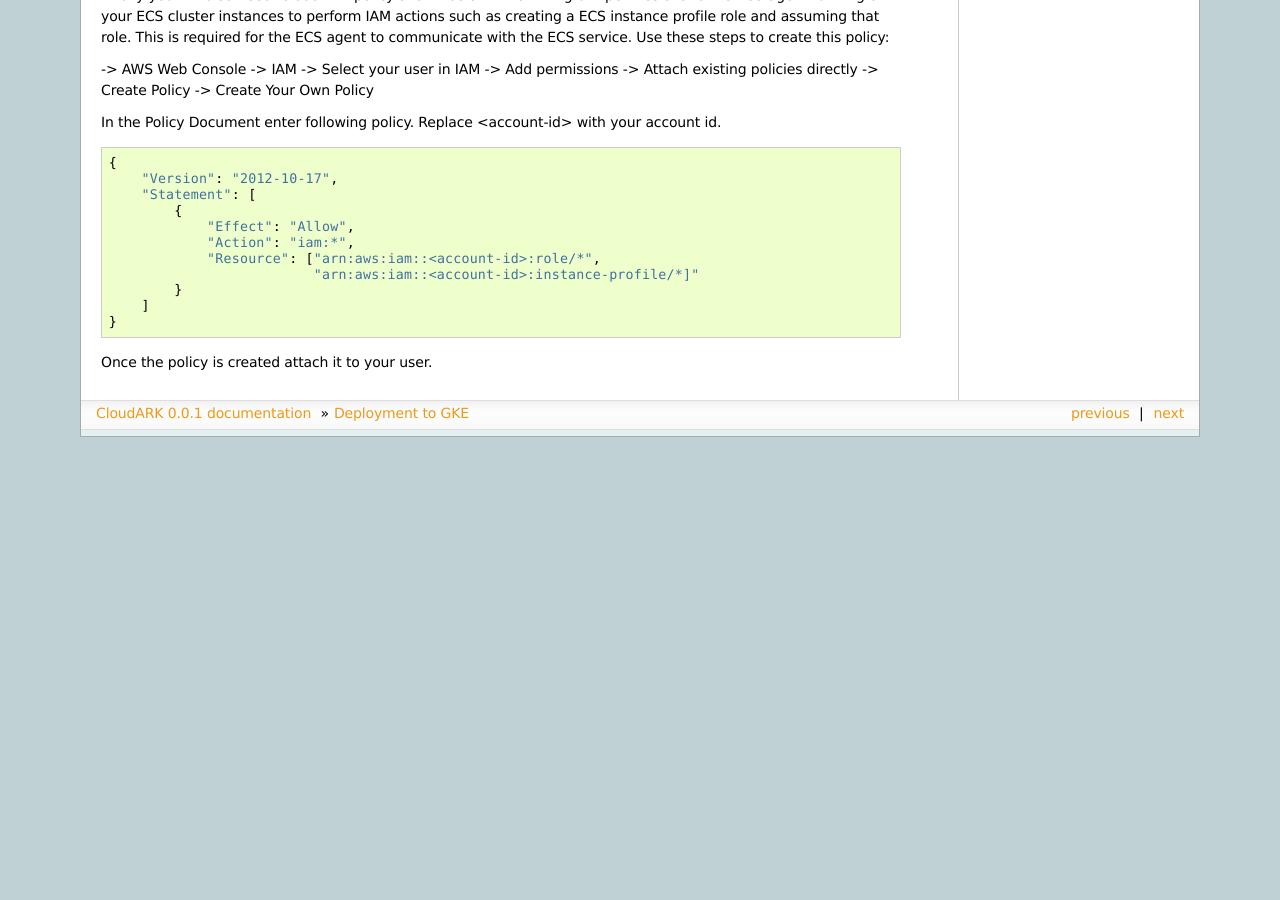
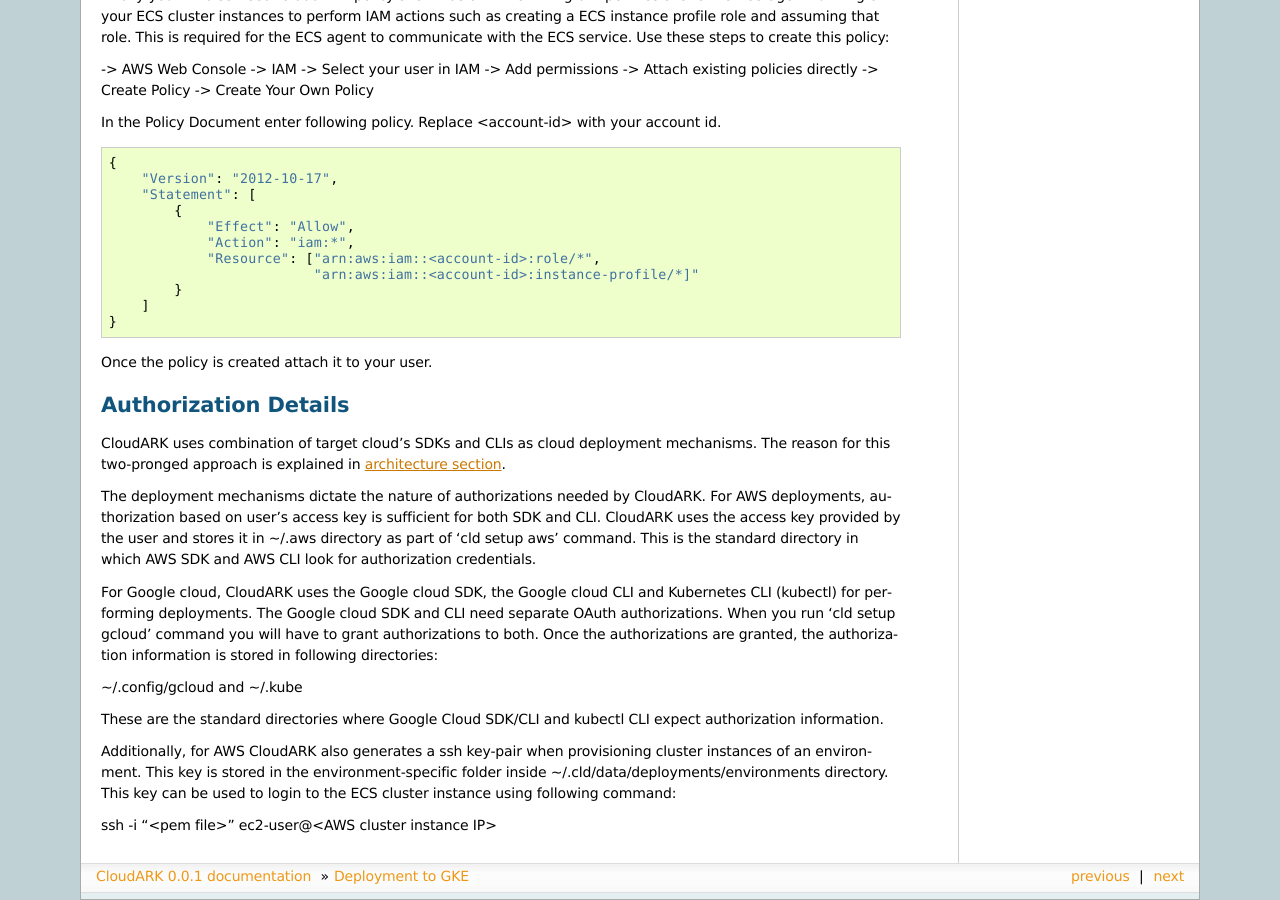
Before and after one commit to cloud-ark/caastle, a Sphinx documentation site: the page built from docs/deployments.rst, in a window 1280 px wide and 900 px high, scrolled down 725 px. Built offline with Sphinx 7.4.7, drawn with Linux system fonts in a browser that asks for light colours; formulas are drawn with MathJax 3; before the commit the page ends 1162 px from its top, so only the background shows below that.

Commit message:
Docs update - Added section about how authorization is handled by CloudARK

```diff
--- a/docs/deployments.rst
+++ b/docs/deployments.rst
@@ -63,3 +63,33 @@
   }
 
 Once the policy is created attach it to your user.
+
+
+Authorization Details
+----------------------
+
+CloudARK uses combination of target cloud's SDKs and CLIs as cloud deployment mechanisms.
+The reason for this two-pronged approach is explained in `architecture section`__.
+
+.. _arch: https://cloud-ark.github.io/cloudark/docs/html/html/architecture.html
+
+__ arch_
+
+The deployment mechanisms dictate the nature of authorizations needed by CloudARK.
+For AWS deployments, authorization based on user's access key is sufficient for both SDK and CLI.
+CloudARK uses the access key provided by the user and stores it in ~/.aws directory as part of 'cld setup aws' command.
+This is the standard directory in which AWS SDK and AWS CLI look for authorization credentials.
+
+For Google cloud, CloudARK uses the Google cloud SDK, the Google cloud CLI and Kubernetes CLI (kubectl) for performing deployments.
+The Google cloud SDK and CLI need separate OAuth authorizations. When you run 'cld setup gcloud' command you will have to
+grant authorizations to both. Once the authorizations are granted, the authorization information is stored in following directories:
+
+~/.config/gcloud and ~/.kube
+
+These are the standard directories where Google Cloud SDK/CLI and kubectl CLI expect authorization information.
+
+Additionally, for AWS CloudARK also generates a ssh key-pair when provisioning cluster instances of an environment.
+This key is stored in the environment-specific folder inside ~/.cld/data/deployments/environments directory.
+This key can be used to login to the ECS cluster instance using following command:
+
+ssh -i "<pem file>" ec2-user@<AWS cluster instance IP>
--- a/docs/html/html/index.html
+++ b/docs/html/html/index.html
@@ -79,6 +79,7 @@
 <li class="toctree-l1"><a class="reference internal" href="architecture.html#extending-cloudark">Extending CloudARK</a></li>
 <li class="toctree-l1"><a class="reference internal" href="deployments.html">Deployment to GKE</a></li>
 <li class="toctree-l1"><a class="reference internal" href="deployments.html#deployment-to-amazon-ecs">Deployment to Amazon ECS</a></li>
+<li class="toctree-l1"><a class="reference internal" href="deployments.html#authorization-details">Authorization Details</a></li>
 <li class="toctree-l1"><a class="reference internal" href="faq.html">Frequently Asked Questions</a></li>
 <li class="toctree-l1"><a class="reference internal" href="roadmap.html">Roadmap</a></li>
 <li class="toctree-l1"><a class="reference internal" href="samples.html">Sample Deployments</a></li>
```
Also changed, not shown: docs/html/html/deployments.html (+28 -10 lines), docs/html/html/searchindex.js, 2 other files.
